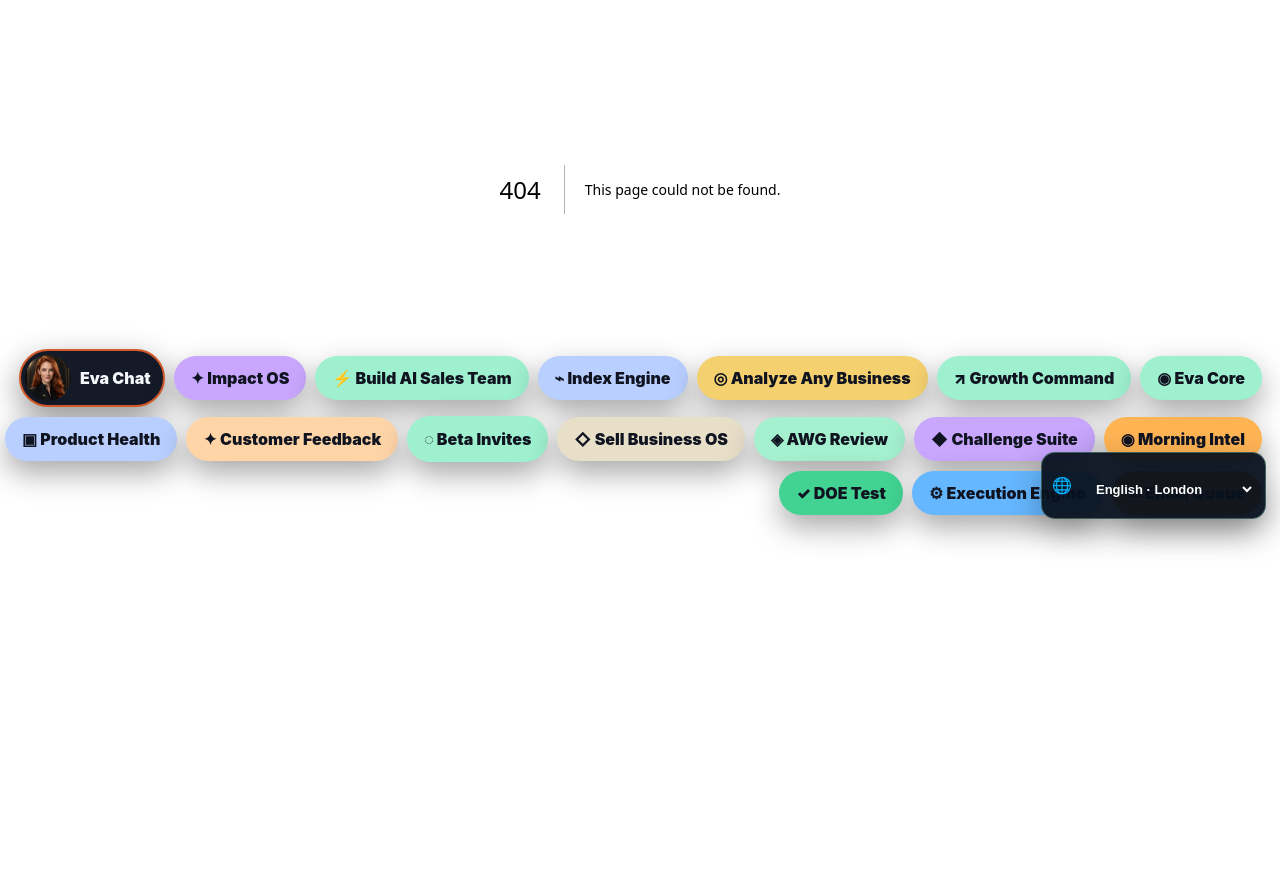
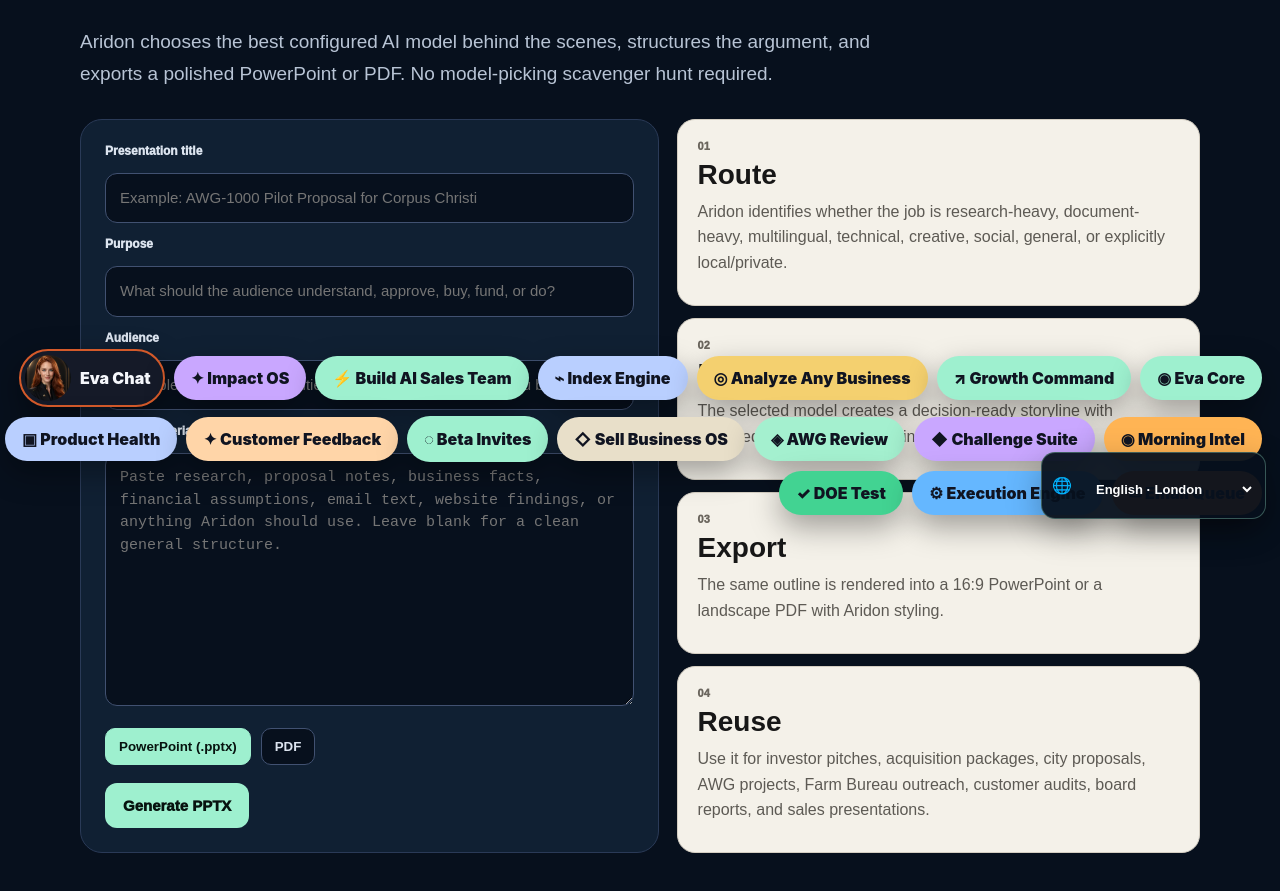
Before and after one commit to jimrusk/aridon-app, a Next.js app: page /presentation-studio in a window 1280 px wide. Before the commit this address had no page. Shown: the part 267-1158 px from the top of the page. Before the commit the page ends 856 px from the top, so only its background shows below. Built offline with nearby package versions, Linux system fonts and the light colour scheme.

Commit message:
Add Aridon Presentation Studio UI

```diff
--- /dev/null
+++ b/app/presentation-studio/page.tsx
@@ -0,0 +1,131 @@
+'use client';
+
+import { useState } from 'react';
+
+const dark = '#07101D';
+const panel = '#102033';
+const mint = '#9EF0CF';
+const soft = '#B8C4D5';
+
+export default function PresentationStudioPage() {
+  const [title, setTitle] = useState('');
+  const [purpose, setPurpose] = useState('');
+  const [audience, setAudience] = useState('');
+  const [sourceText, setSourceText] = useState('');
+  const [format, setFormat] = useState<'pptx' | 'pdf'>('pptx');
+  const [busy, setBusy] = useState(false);
+  const [status, setStatus] = useState('');
+
+  async function generate() {
+    if (!title.trim()) {
+      setStatus('Give the presentation a title first.');
+      return;
+    }
+
+    setBusy(true);
+    setStatus('Aridon is structuring the story, choosing the best AI route, and building the file…');
+    try {
+      const response = await fetch('/api/presentation-studio', {
+        method: 'POST',
+        headers: { 'Content-Type': 'application/json' },
+        body: JSON.stringify({ title, purpose, audience, sourceText, format }),
+      });
+      if (!response.ok) {
+        const data = await response.json().catch(() => ({}));
+        throw new Error(data?.error || `Generation failed (${response.status}).`);
+      }
+
+      const blob = await response.blob();
+      const disposition = response.headers.get('content-disposition') || '';
+      const match = disposition.match(/filename="([^"]+)"/i);
+      const filename = match?.[1] || `Aridon-Presentation.${format}`;
+      const url = URL.createObjectURL(blob);
+      const anchor = document.createElement('a');
+      anchor.href = url;
+      anchor.download = filename;
+      document.body.appendChild(anchor);
+      anchor.click();
+      anchor.remove();
+      URL.revokeObjectURL(url);
+      setStatus(`Done. ${filename} is ready.`);
+    } catch (error) {
+      setStatus(error instanceof Error ? error.message : 'Unable to generate the presentation.');
+    } finally {
+      setBusy(false);
+    }
+  }
+
+  return (
+    <main style={{ minHeight: '100vh', background: dark, color: '#F8FAFC', padding: '42px 20px 80px', fontFamily: 'Arial, sans-serif' }}>
+      <div style={{ maxWidth: 1120, margin: '0 auto' }}>
+        <div style={{ color: mint, fontWeight: 950, letterSpacing: 1.1, fontSize: 12 }}>ARIDON PRESENTATION STUDIO</div>
+        <h1 style={{ fontSize: 'clamp(44px,7vw,78px)', lineHeight: .95, letterSpacing: -3, margin: '14px 0 18px', maxWidth: 930 }}>
+          Give Aridon the goal. Get the deck.
+        </h1>
+        <p style={{ color: soft, fontSize: 19, lineHeight: 1.65, maxWidth: 820, marginBottom: 30 }}>
+          Aridon chooses the best configured AI model behind the scenes, structures the argument, and exports a polished PowerPoint or PDF. No model-picking scavenger hunt required.
+        </p>
+
+        <div className="studioGrid" style={{ display: 'grid', gridTemplateColumns: '1.05fr .95fr', gap: 18 }}>
+          <section style={{ background: panel, border: '1px solid #2A3A57', borderRadius: 22, padding: 24 }}>
+            <Field label="Presentation title" value={title} onChange={setTitle} placeholder="Example: AWG-1000 Pilot Proposal for Corpus Christi" />
+            <Field label="Purpose" value={purpose} onChange={setPurpose} placeholder="What should the audience understand, approve, buy, fund, or do?" />
+            <Field label="Audience" value={audience} onChange={setAudience} placeholder="Example: City manager, utilities team, investors, Farm Bureau board" />
+
+            <label style={labelStyle}>Source material / notes</label>
+            <textarea
+              value={sourceText}
+              onChange={(event) => setSourceText(event.target.value)}
+              placeholder="Paste research, proposal notes, business facts, financial assumptions, email text, website findings, or anything Aridon should use. Leave blank for a clean general structure."
+              rows={10}
+              style={{ ...inputStyle, resize: 'vertical', minHeight: 220 }}
+            />
+
+            <div style={{ display: 'flex', gap: 10, marginTop: 18, flexWrap: 'wrap' }}>
+              <button onClick={() => setFormat('pptx')} style={format === 'pptx' ? selectedButton : optionButton}>PowerPoint (.pptx)</button>
+              <button onClick={() => setFormat('pdf')} style={format === 'pdf' ? selectedButton : optionButton}>PDF</button>
+            </div>
+
+            <button onClick={generate} disabled={busy} style={{ ...primaryButton, opacity: busy ? .65 : 1, cursor: busy ? 'wait' : 'pointer', marginTop: 18 }}>
+              {busy ? 'Building…' : `Generate ${format.toUpperCase()}`}
+            </button>
+            {status ? <div style={{ marginTop: 14, color: status.startsWith('Done') ? mint : soft, lineHeight: 1.5 }}>{status}</div> : null}
+          </section>
+
+          <aside style={{ display: 'grid', gap: 12 }}>
+            <Card n="01" title="Route" text="Aridon identifies whether the job is research-heavy, document-heavy, multilingual, technical, creative, social, general, or explicitly local/private." />
+            <Card n="02" title="Build" text="The selected model creates a decision-ready storyline with bounded slide length and no invented business facts." />
+            <Card n="03" title="Export" text="The same outline is rendered into a 16:9 PowerPoint or a landscape PDF with Aridon styling." />
+            <Card n="04" title="Reuse" text="Use it for investor pitches, acquisition packages, city proposals, AWG projects, Farm Bureau outreach, customer audits, board reports, and sales presentations." />
+          </aside>
+        </div>
+      </div>
+      <style>{`@media(max-width:820px){.studioGrid{grid-template-columns:1fr !important}}`}</style>
+    </main>
+  );
+}
+
+function Field({ label, value, onChange, placeholder }: { label: string; value: string; onChange: (value: string) => void; placeholder: string }) {
+  return (
+    <div style={{ marginBottom: 14 }}>
+      <label style={labelStyle}>{label}</label>
+      <input value={value} onChange={(event) => onChange(event.target.value)} placeholder={placeholder} style={inputStyle} />
+    </div>
+  );
+}
+
+function Card({ n, title, text }: { n: string; title: string; text: string }) {
+  return (
+    <article style={{ background: '#F4F1E9', color: '#171717', borderRadius: 18, padding: 20, border: '1px solid #D4CEC2' }}>
+      <div style={{ color: '#6B665E', fontSize: 11, fontWeight: 950 }}>{n}</div>
+      <h2 style={{ fontSize: 28, margin: '7px 0 8px' }}>{title}</h2>
+      <p style={{ color: '#5D5A54', lineHeight: 1.6, margin: 0 }}>{text}</p>
+    </article>
+  );
+}
+
+const labelStyle = { display: 'block', fontSize: 12, fontWeight: 950, color: '#DCE4EF', marginBottom: 7 } as const;
+const inputStyle = { width: '100%', boxSizing: 'border-box' as const, background: '#07101D', color: '#F8FAFC', border: '1px solid #415171', borderRadius: 12, padding: '13px 14px', outline: 'none', fontSize: 15, lineHeight: 1.5 };
+const primaryButton = { border: 0, borderRadius: 12, background: mint, color: '#07130F', padding: '14px 18px', fontWeight: 950, fontSize: 15 } as const;
+const optionButton = { border: '1px solid #415171', borderRadius: 10, background: '#07101D', color: '#DCE4EF', padding: '10px 13px', fontWeight: 900, cursor: 'pointer' } as const;
+const selectedButton = { ...optionButton, border: `1px solid ${mint}`, background: mint, color: '#07130F' } as const;
```
